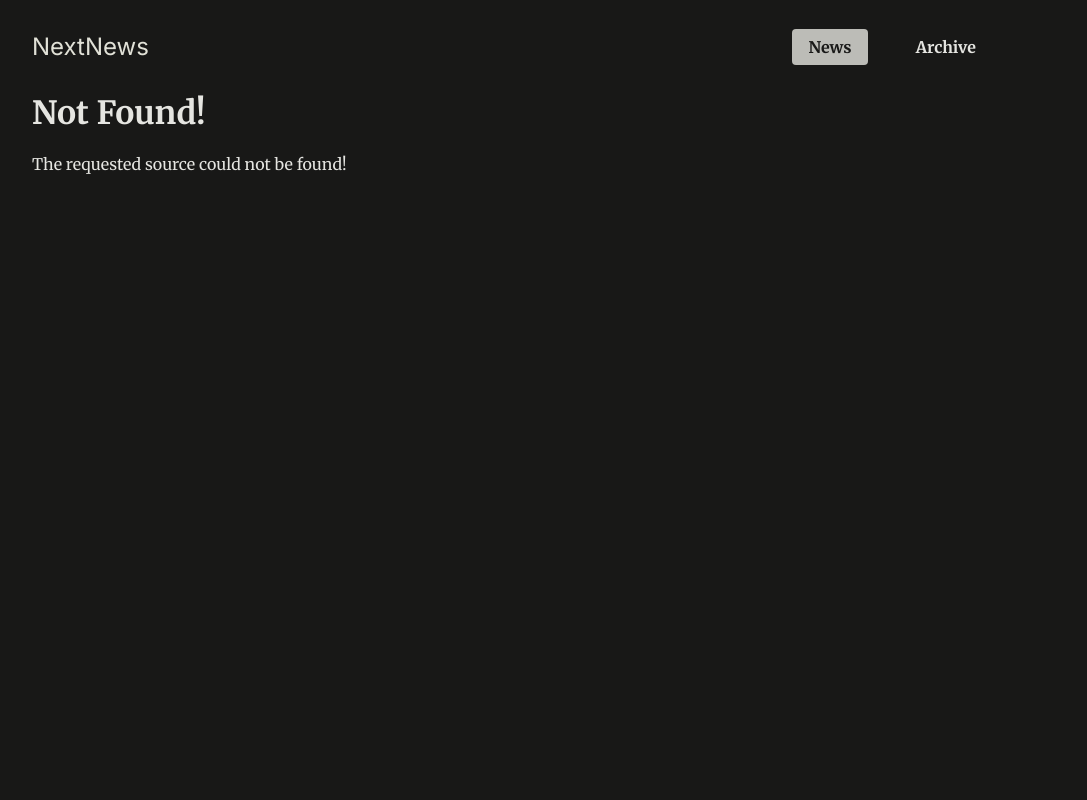
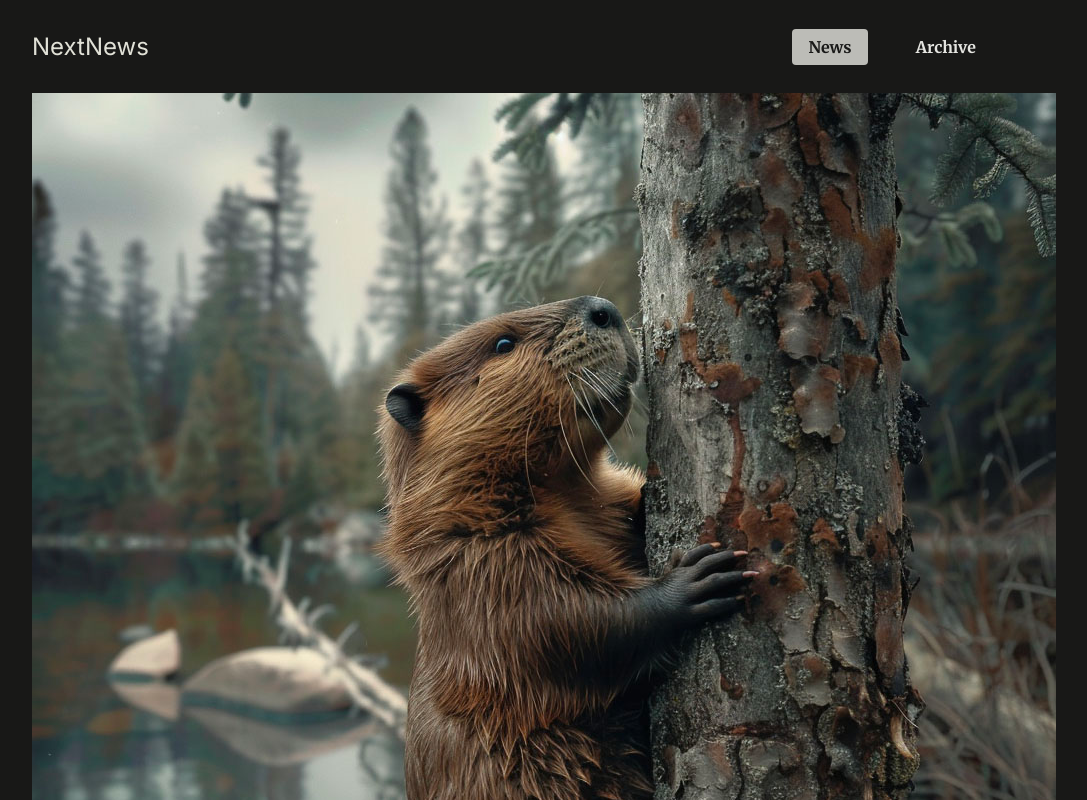
Before and after one commit to DavidSurina/blog-next-training, a Next.js app: page /news/beaver-plague/image in a window 1280 px wide. Before the commit this address had no page. Shown: the top 800 px of the page, without its empty margins (128-1215 px from the left). Built offline with nearby package versions, Linux system fonts and the light colour scheme.

Commit message:
created image page

```diff
--- /dev/null
+++ b/app/news/[slug]/image/page.js
@@ -0,0 +1,20 @@
+import { notFound } from "next/navigation";
+
+import { DUMMY_NEWS } from "@/dummy-news";
+
+export default function ImagePage({ params }) {
+  const newsItemSlug = params.slug;
+  const newsItem = DUMMY_NEWS.find(
+    (newsItem) => newsItem.slug === newsItemSlug,
+  );
+
+  if (!newsItem) {
+    notFound();
+  }
+
+  return (
+    <div className="fullscreen-image">
+      <img src={`/images/news/${newsItem.image}`} alt={newsItem.title} />
+    </div>
+  );
+}
--- a/app/news/[slug]/page.js
+++ b/app/news/[slug]/page.js
@@ -1,3 +1,4 @@
+import Link from "next/link";
 import { notFound } from "next/navigation";
 
 import { DUMMY_NEWS } from "@/dummy-news";
@@ -12,7 +13,9 @@
   return (
     <article className="news-article">
       <header>
-        <img src={`/images/news/${newsItem.image}`} alt={newsItem.title} />
+        <Link href={`/news/${newsItem.slug}/image`}>
+          <img src={`/images/news/${newsItem.image}`} alt={newsItem.title} />
+        </Link>
         <h1>{newsItem.title}</h1>
         <time dateTime={newsItem.date}>{newsItem.date}</time>
       </header>
```
